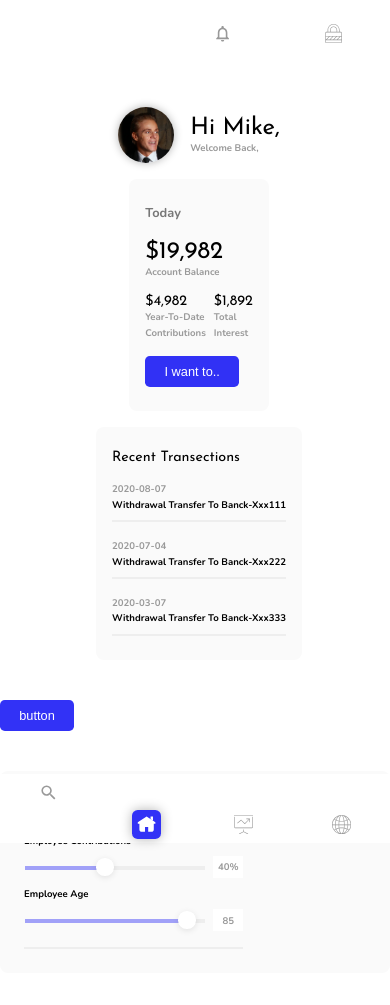
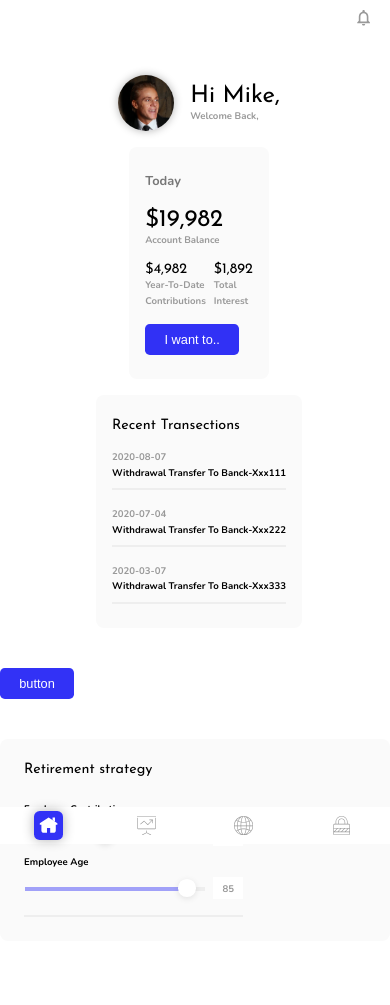
Before and after one commit to Er-Rahul-Tiwari/newDashboard, a PHP site: page / in a window 390 px wide. After the commit the page ends 917 px from the top, so only its background shows below. Run offline with PHP 8.4, Linux system fonts and the light colour scheme.

Commit message:
navbar issues fixed in Mobile view

```diff
--- a/css/style.css
+++ b/css/style.css
@@ -157,7 +157,8 @@ body {
   height: 100vh;
   position: sticky;
   top: 0;
-  padding: 2rem 0; }
+  padding: 2rem 0;
+  z-index: 9999; }
   @media only screen and (max-width: 37.5em) {
     .navbar {
       grid-column: full-start / full-end;
@@ -166,7 +167,8 @@ body {
       height: auto;
       grid-auto-flow: column;
       overflow-x: scroll;
-      overflow: hidden; } }
+      overflow: hidden;
+      padding: 0; } }
   .navbar__active {
     background-color: rgba(28, 28, 245, 0.9);
     box-shadow: 0 0 1.5rem rgba(0, 0, 0, 0.3); }
@@ -180,11 +182,11 @@ body {
     display: grid;
     align-items: center;
     justify-items: center;
-    border-radius: .7rem;
-    -webkit-border-radius: .7rem;
-    -moz-border-radius: .7rem;
-    -ms-border-radius: .7rem;
-    -o-border-radius: .7rem; }
+    border-radius: 0.7rem;
+    -webkit-border-radius: 0.7rem;
+    -moz-border-radius: 0.7rem;
+    -ms-border-radius: 0.7rem;
+    -o-border-radius: 0.7rem; }
     .navbar__btn:hover {
       cursor: pointer; }
   .navbar__top {
@@ -195,12 +197,11 @@ body {
     @media only screen and (max-width: 37.5em) {
       .navbar__top {
         position: fixed;
-        bottom: 1px;
+        bottom: 0px;
         grid-auto-flow: column;
         align-items: end;
         width: 100%;
-        padding: .5rem 0;
-        z-index: 9999;
+        padding: 0.5rem 0;
         background-color: #fff; } }
     .navbar__top__itmes {
       display: grid;
@@ -222,12 +223,15 @@ body {
     grid-row-gap: 2rem; }
     @media only screen and (max-width: 37.5em) {
       .navbar__bottom {
-        grid-column: full-start / full-end;
         grid-auto-flow: column;
         grid-gap: 0;
         background-color: #fff;
-        padding: .4rem 0;
-        width: 100%; } }
+        padding: 0.4rem 1.5rem;
+        width: 100%;
+        justify-items: end; } }
+
+.sm__none {
+  display: none; }
 
 .profiles {
   background-color: #fafafa;
@@ -300,7 +304,7 @@ body {
       grid-column: full-start / full-end; } }
 
 .sidebars {
-  grid-column: col-end 6/ full-end; }
+  grid-column: col-end 6 / full-end; }
   @media only screen and (max-width: 37.5em) {
     .sidebars {
       grid-column: full-start / full-end; } }
@@ -327,5 +331,5 @@ body {
     display: grid;
     align-items: center;
     justify-items: center;
-    padding: .4rem .6rem;
+    padding: 0.4rem 0.6rem;
     background-color: #fff; }
--- a/index.html
+++ b/index.html
@@ -16,14 +16,14 @@
 
 <body class='container'>
 
-<!-- Navbar -->
+    <!-- Navbar -->
     <div class='navbar'>
         <div class='navbar__top'>
-            <div class='navbar__top__itmes'>
-                <!-- <div class='navbar__btn'>
+            <div class='navbar__top__itmes sm__none'>
+                <div class='navbar__btn'>
 
                     <img class='navbar__top__logo' src='./img/favicon.png'>
-                </div> -->
+                </div>
                 <div class='navbar__btn'>
 
                     <svg class="search" viewBox="0 0 24 24">
@@ -55,6 +55,14 @@
                     </path>
                 </svg>
             </div>
+            <div class='navbar__btn'>
+
+                <svg class="lock" viewBox="0 0 28 32">
+                    <path
+                        d="M14 0c-5.514 0-10 4.486-10 10v3h-1.5c-1.378 0-2.5 1.122-2.5 2.5v14c0 1.378 1.122 2.5 2.5 2.5h23c1.378 0 2.5-1.122 2.5-2.5v-14c0-1.378-1.122-2.5-2.5-2.5h-1.5v-3c0-5.514-4.486-10-10-10zM5 10c0-4.962 4.038-9 9-9s9 4.038 9 9v3h-3v-3c0-3.309-2.691-6-6-6s-6 2.691-6 6v3h-3v-3zM19 13h-10v-3c0-2.757 2.243-5 5-5s5 2.243 5 5v3zM12.293 21l-5 5h-4.586l5-5h4.586zM18.293 21l-5 5h-4.586l5-5h4.586zM24.293 21l-5 5h-4.586l5-5h4.586zM27 21v5h-6.293l5-5h1.293zM1.293 26h-0.293v-5h5.293l-5 5zM25.5 31h-23c-0.827 0-1.5-0.673-1.5-1.5v-2.5h26v2.5c0 0.827-0.673 1.5-1.5 1.5zM27 15.5v4.5h-26v-4.5c0-0.827 0.673-1.5 1.5-1.5h23c0.827 0 1.5 0.673 1.5 1.5z">
+                    </path>
+                </svg>
+            </div>
         </div>
         <div class='navbar__bottom'>
             <div class='navbar__btn'>
@@ -65,7 +73,7 @@
                     </path>
                 </svg>
             </div>
-            <div class='navbar__btn'>
+            <div class='navbar__btn sm__none'>
 
                 <svg class="lock" viewBox="0 0 28 32">
                     <path
@@ -76,7 +84,7 @@
         </div>
     </div>
 
-<!-- Profile -->
+    <!-- Profile -->
     <div class='profiles'>
         <div class='profile__story'>
             <img class='profile__img' src='./img/avtar.jpeg'>
@@ -123,12 +131,12 @@
         </div>
     </div>
 
-<!-- Main Page -->
+    <!-- Main Page -->
     <div class='home'>
         <button class='btn'>button</button>
     </div>
 
-<!-- Right sidebar -->
+    <!-- Right sidebar -->
     <div class='sidebars'>
         <div class='sidebar'>
             <h3 class='heading-3'>Retirement strategy</h3>
--- a/sass/_navbar.scss
+++ b/sass/_navbar.scss
@@ -8,8 +8,9 @@
     position: sticky;
     top: 0;
     padding: 2rem 0;
+    z-index: 9999;
 
-    @media only screen and (max-width: $bp-small){
+    @media only screen and (max-width: $bp-small) {
         grid-column: full-start / full-end;
         display: grid;
         grid-template-rows: 1fr;
@@ -17,15 +18,16 @@
         grid-auto-flow: column;
         overflow-x: scroll;
         overflow: hidden;
+        padding: 0;
     }
 
-    &__active{
+    &__active {
         background-color: $color-blue-light;
-        box-shadow: 0 0 1.5rem rgba($color-black,.3);
-        svg{
+        box-shadow: 0 0 1.5rem rgba($color-black, 0.3);
+        svg {
             fill: $color-white;
         }
-        &:hover{
+        &:hover {
             background-color: $color-blue-dark;
         }
     }
@@ -35,30 +37,29 @@
         display: grid;
         align-items: center;
         justify-items: center;
-        border-radius: .7rem;
-        -webkit-border-radius: .7rem;
-        -moz-border-radius: .7rem;
-        -ms-border-radius: .7rem;
-        -o-border-radius: .7rem;
+        border-radius: 0.7rem;
+        -webkit-border-radius: 0.7rem;
+        -moz-border-radius: 0.7rem;
+        -ms-border-radius: 0.7rem;
+        -o-border-radius: 0.7rem;
 
-        &:hover{
+        &:hover {
             cursor: pointer;
         }
-}
+    }
     &__top {
         display: grid;
         align-content: start;
         justify-items: center;
         grid-row-gap: 2rem;
 
-        @media only screen and (max-width: $bp-small){
+        @media only screen and (max-width: $bp-small) {
             position: fixed;
-            bottom: 1px;
+            bottom: 0px;
             grid-auto-flow: column;
             align-items: end;
             width: 100%;
-            padding: .5rem 0;
-            z-index: 9999;
+            padding: 0.5rem 0;
             background-color: $color-white;
         }
 
@@ -84,13 +85,17 @@
         align-content: end;
         grid-row-gap: 2rem;
 
-        @media only screen and (max-width: $bp-small){
-            grid-column: full-start / full-end;
+        @media only screen and (max-width: $bp-small) {
             grid-auto-flow: column;
             grid-gap: 0;
             background-color: $color-white;
-            padding: .4rem 0;
+            padding: 0.4rem 1.5rem;
             width: 100%;
+            justify-items: end;
         }
     }
 }
+
+.sm__none{
+    display: none;
+}
--- a/sass/_profile.scss
+++ b/sass/_profile.scss
@@ -6,7 +6,7 @@
     grid-row-gap: 2rem;
     padding: 4rem 2rem 4rem 3rem;
 
-    @media only screen and (max-width: $bp-small){
+    @media only screen and (max-width: $bp-small) {
         grid-column: full-start / full-end;
         background-color: $color-white;
         justify-items: center;
@@ -32,10 +32,11 @@
         -moz-border-radius: 50%;
         -ms-border-radius: 50%;
         -o-border-radius: 50%;
-        box-shadow: 0 0 1rem rgba($color-black,.3);
+        box-shadow: 0 0 1rem rgba($color-black, 0.3);
     }
-    &__name {}
-    &__revenue{
+    &__name {
+    }
+    &__revenue {
         display: grid;
         justify-content: start;
         justify-items: start;
@@ -43,22 +44,22 @@
         padding: 3rem 2rem;
         background-color: $color-fa;
         @extend %border__radius-1;
-}
-    &__today{
+    }
+    &__today {
         font-size: $font-16;
         font-weight: $weight-700;
         color: $color-777;
     }
-    &__box{
+    &__box {
         display: grid;
         grid-row-gap: 2rem;
 
-        @media only screen and (max-width: $bp-small){
-            grid-template-columns: repeat(2,min-content);
+        @media only screen and (max-width: $bp-small) {
+            grid-template-columns: repeat(2, min-content);
             grid-column-gap: 1rem;
         }
     }
-    &__transection{
+    &__transection {
         background-color: $color-fa;
         padding: 3rem 2rem;
         display: grid;
@@ -66,7 +67,7 @@
         text-transform: capitalize;
         @extend %border__radius-1;
     }
-    &__withdrawal{
+    &__withdrawal {
         font-size: $font-12;
         font-weight: $weight-700;
         text-transform: capitalize;
--- a/sass/_sidebar.scss
+++ b/sass/_sidebar.scss
@@ -1,12 +1,12 @@
-.sidebars{
+.sidebars {
     // background-color: $color-fa;
-    grid-column: col-end 6/ full-end;
+    grid-column: col-end 6 / full-end;
 
-    @media only screen and (max-width: $bp-small){
+    @media only screen and (max-width: $bp-small) {
         grid-column: full-start / full-end;
     }
 }
-.sidebar{
+.sidebar {
     display: grid;
     grid-row-gap: 3rem;
     align-items: center;
@@ -17,22 +17,22 @@
     @extend %border__radius-1;
     background-color: $color-fa;
 
-    &__employee{
+    &__employee {
         display: grid;
         grid-row-gap: 1rem;
     }
-    &__col-2{
+    &__col-2 {
         display: grid;
         grid-template-columns: 12fr 2fr;
         grid-column-gap: 1rem;
         align-items: center;
         grid-auto-flow: column;
     }
-    &__background{
+    &__background {
         display: grid;
         align-items: center;
         justify-items: center;
-        padding: .4rem .6rem;
+        padding: 0.4rem 0.6rem;
         background-color: $color-white;
     }
 }
```
Also changed, not shown: sass/_base.scss (+14 -12 lines).
